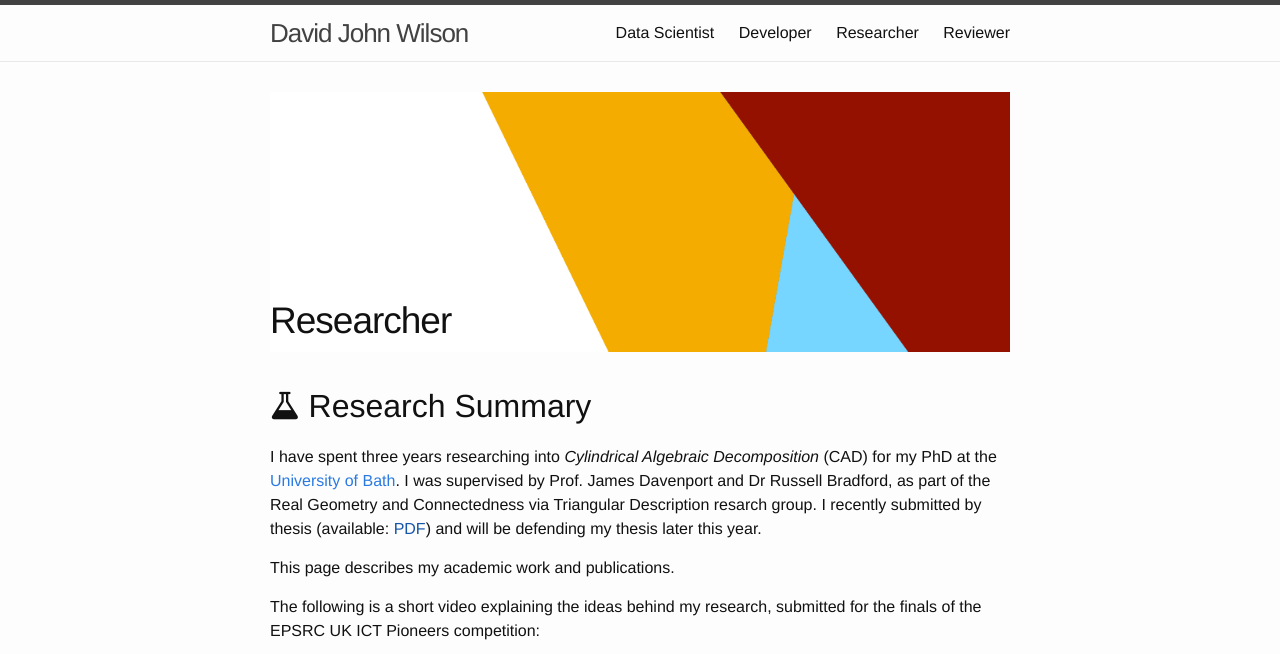
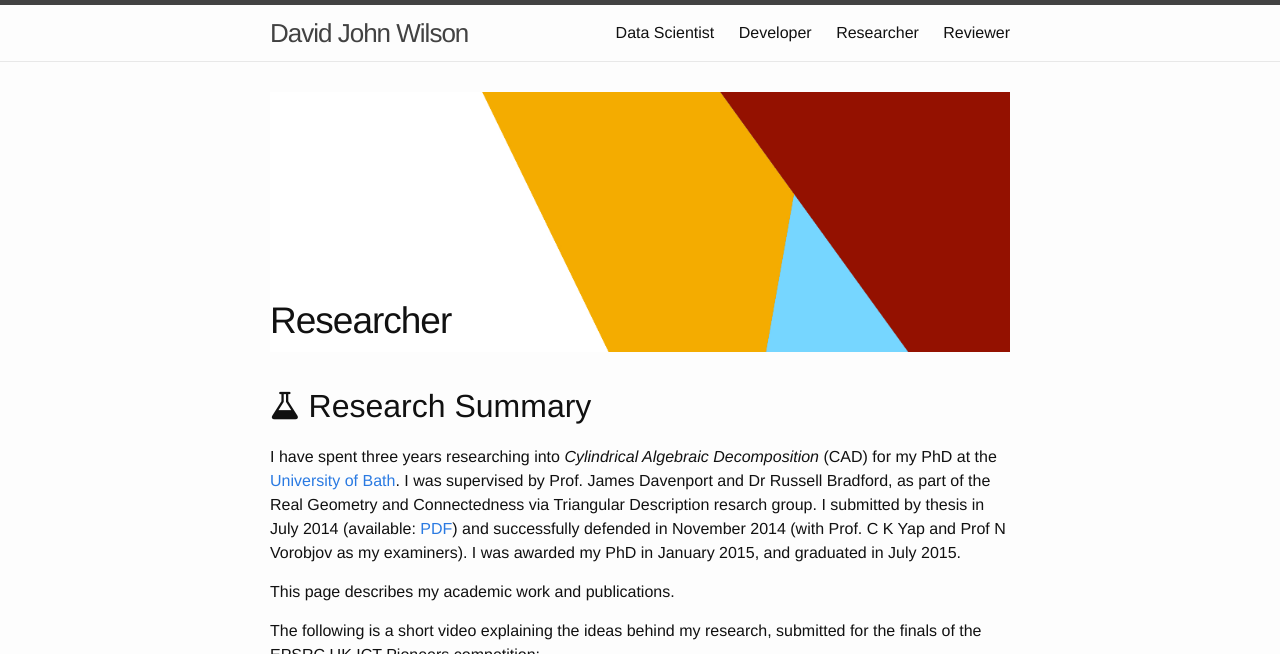
Before and after one commit to Davidjohnwilson/davidjohnwilson.github.io, a Jekyll site: the page built from researcher.md, in a window 1280 px wide and 900 px high, cut to the strip 0-654 px from the top of the window. Built offline with Jekyll 4.4.1, drawn with Linux system fonts in a browser that asks for light colours; nearby versions of some CDN libraries.

Commit message:
Update to reflect my PhD.

```diff
--- a/researcher.md
+++ b/researcher.md
@@ -6,7 +6,7 @@ permalink: /researcher/
 
 ##<i class="fa fa-flask"></i> Research Summary
 
-I have spent three years researching into *Cylindrical Algebraic Decomposition* (CAD) for my PhD at the [University of Bath](university-of-bath). I was supervised by Prof. James Davenport and Dr Russell Bradford, as part of the Real Geometry and Connectedness via Triangular Description resarch group. I recently submitted by thesis (available: [PDF]()) and will be defending my thesis later this year.
+I have spent three years researching into *Cylindrical Algebraic Decomposition* (CAD) for my PhD at the [University of Bath](university-of-bath). I was supervised by Prof. James Davenport and Dr Russell Bradford, as part of the Real Geometry and Connectedness via Triangular Description resarch group. I submitted by thesis in July 2014 (available: [PDF](/publications/djwthesis.pdf)) and successfully defended in November 2014 (with Prof. C K Yap and Prof N Vorobjov as my examiners). I was awarded my PhD in January 2015, and graduated in July 2015.
 
 This page describes my academic work and publications.
 
```
